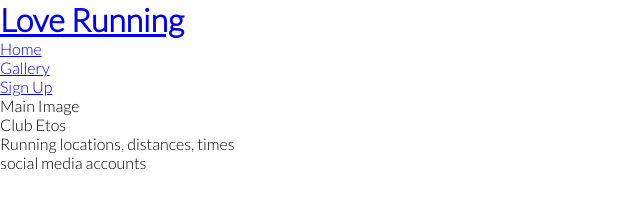
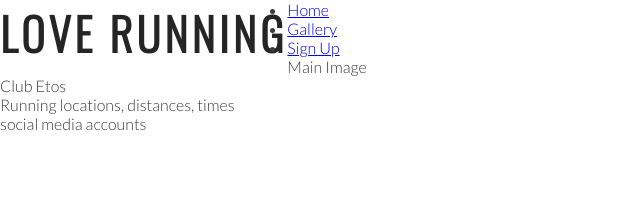
Before and after one commit to fergalquinn77/love-running, a plain HTML site: page index.html in a window 1280 px wide. Shown: the whole page, without its empty margins (0-640 px from the left). Drawn offline with nearby package versions, Linux system fonts and the light colour scheme.

Commit message:
add style for logo and headings

```diff
--- a/assets/css/style.css
+++ b/assets/css/style.css
@@ -6,4 +6,15 @@
     border:none;
 }
 body {font-family: Lato, sans-serif;
-    font-weight:300;}
+    font-weight:300;
+color: #3a3a3a}
+
+/* Headings and Logo style */
+
+h1, h2{font-family:Oswald, sans-serif;
+text-transform: uppercase;
+letter-spacing: 4px;
+color: #252525}
+
+#logo {float:left;
+font-size:280%;}
--- a/index.html
+++ b/index.html
@@ -13,7 +13,7 @@
 <body>
     <header>
         <a href="index.html">
-            <h1>Love Running</h1>
+            <h1 id="logo">Love Running</h1>
         </a>
         <nav>
             <ul>
```
